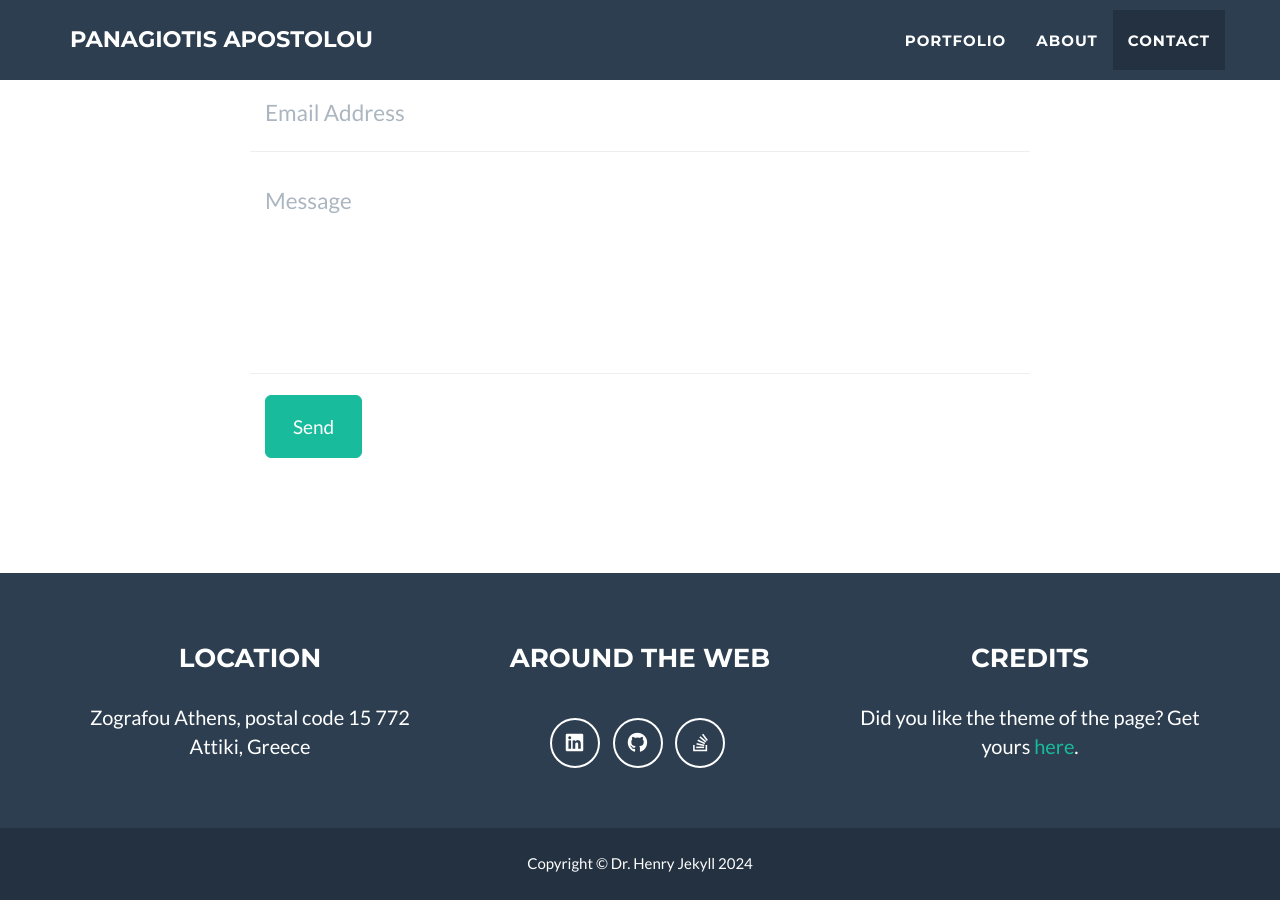
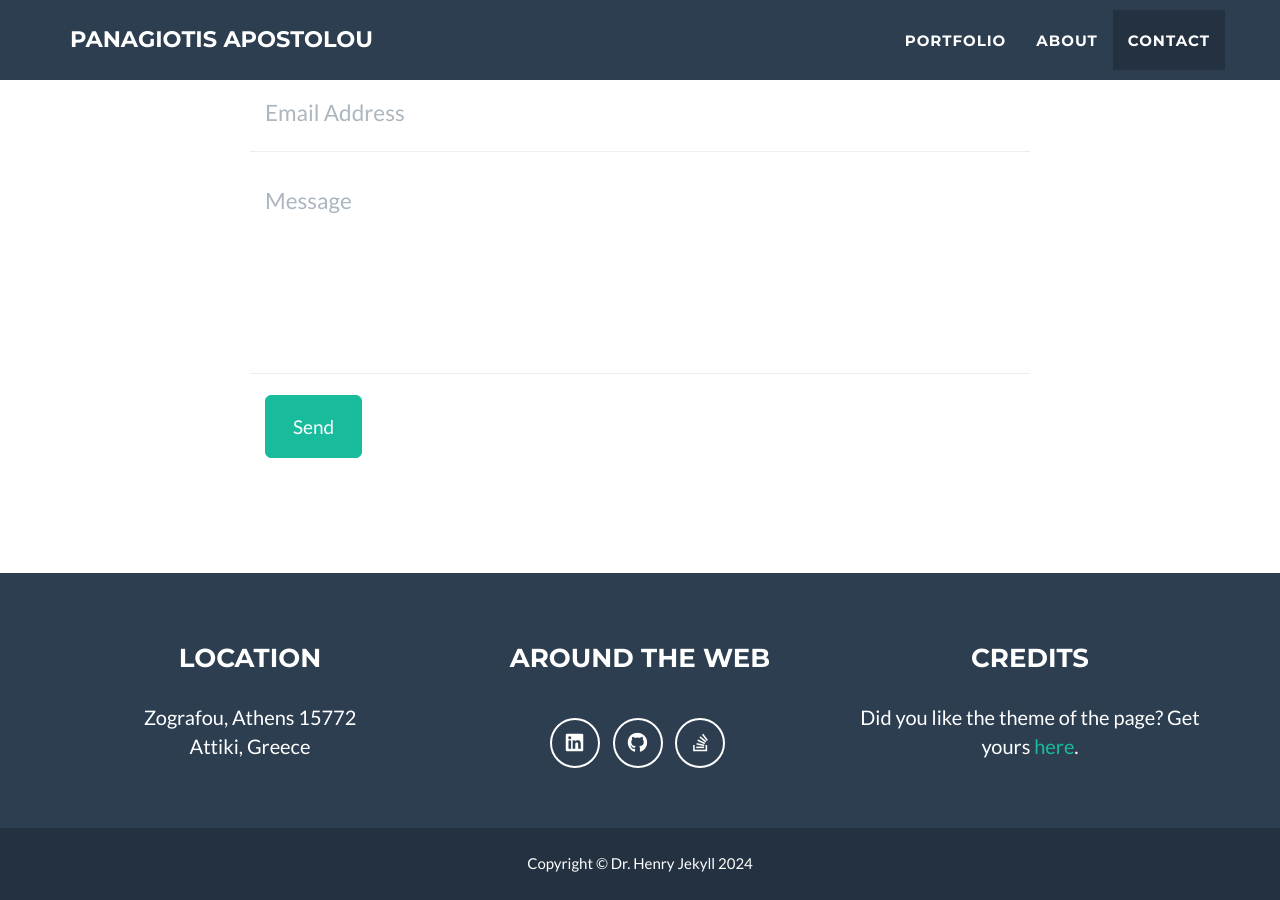
Before and after one commit to PanagiotisApostolou/PanagiotisApostolou.github.io, a Jekyll site: the page built from _posts/2014-07-18-project-1.markdown, in a window 1280 px wide and 900 px high, scrolled down 2388 px. Built offline with Jekyll 4.4.1, drawn with Linux system fonts in a browser that asks for light colours.

Commit message:
Update _config.yml

```diff
--- a/_config.yml
+++ b/_config.yml
@@ -49,7 +49,7 @@ social:
 
 # Postal address (add as many lines as necessary)
 address:
-  - line: Zografou Athens, postal code 15 772
+  - line: Zografou, Athens 15772
   - line: Attiki, Greece
 
 # Credits content
```
